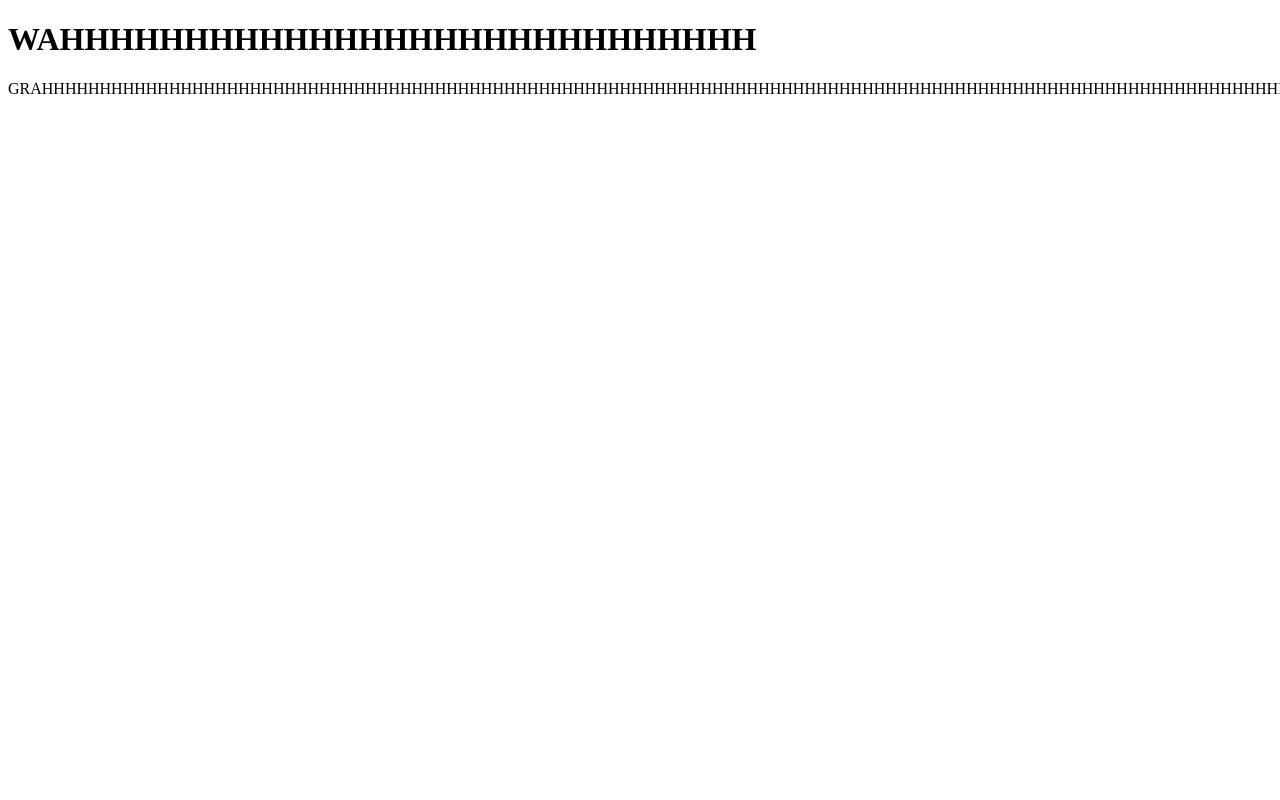
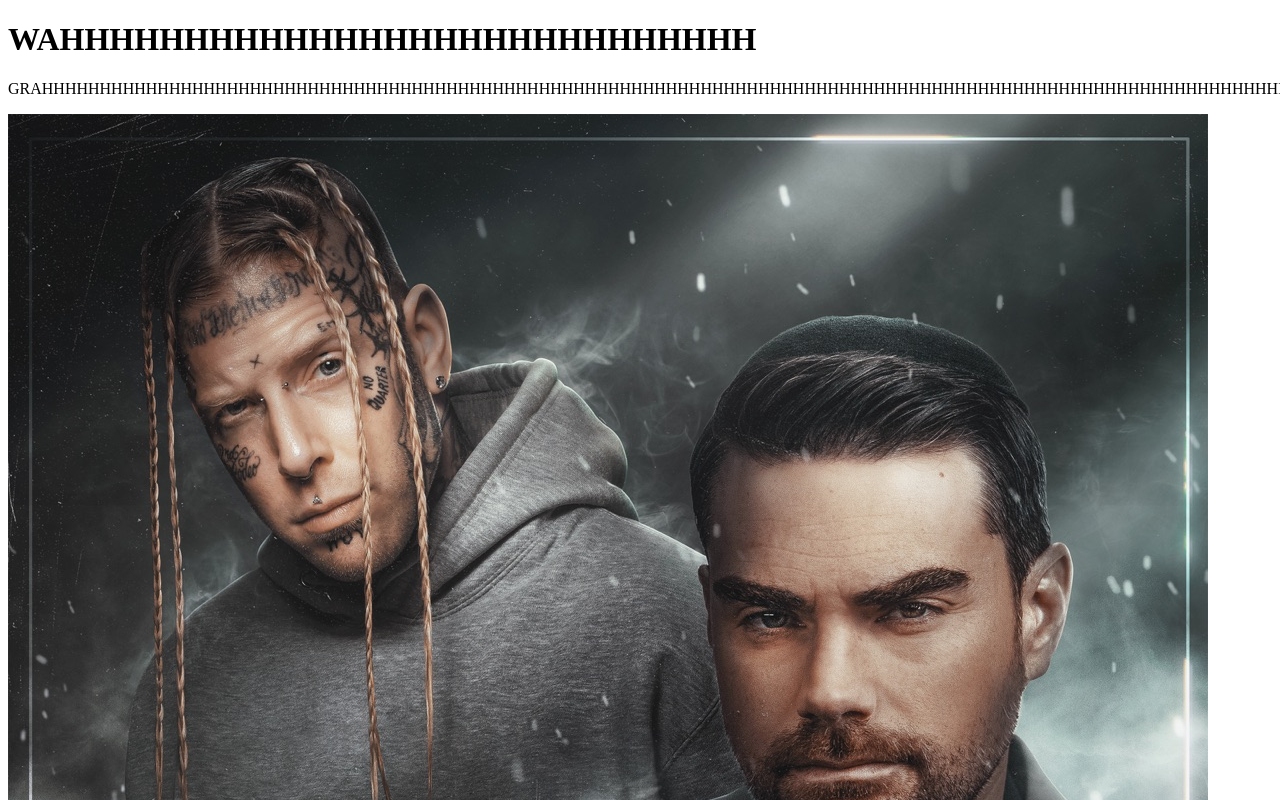
Before and after one commit to bxthegrof/lds, a plain HTML site: page index.html in a window 1280 px wide. Shown: the top 800 px of the page. Drawn offline with Linux system fonts and the light colour scheme.

Commit message:
Update index.html

```diff
--- a/index.html
+++ b/index.html
@@ -4,6 +4,7 @@
 
 <h1>WAHHHHHHHHHHHHHHHHHHHHHHHHHHHH</h1>
 <p>GRAHHHHHHHHHHHHHHHHHHHHHHHHHHHHHHHHHHHHHHHHHHHHHHHHHHHHHHHHHHHHHHHHHHHHHHHHHHHHHHHHHHHHHHHHHHHHHHHHHHHHHHHHHHHHHHHHHHHHHHHHHHHHHHHHHHHHHHHHHHHHHHHHHHHHHHHHH.</p>
+<img src="this goes so hard.jpg" alt="rap song cover">
 
 </body>
 </html>
```
